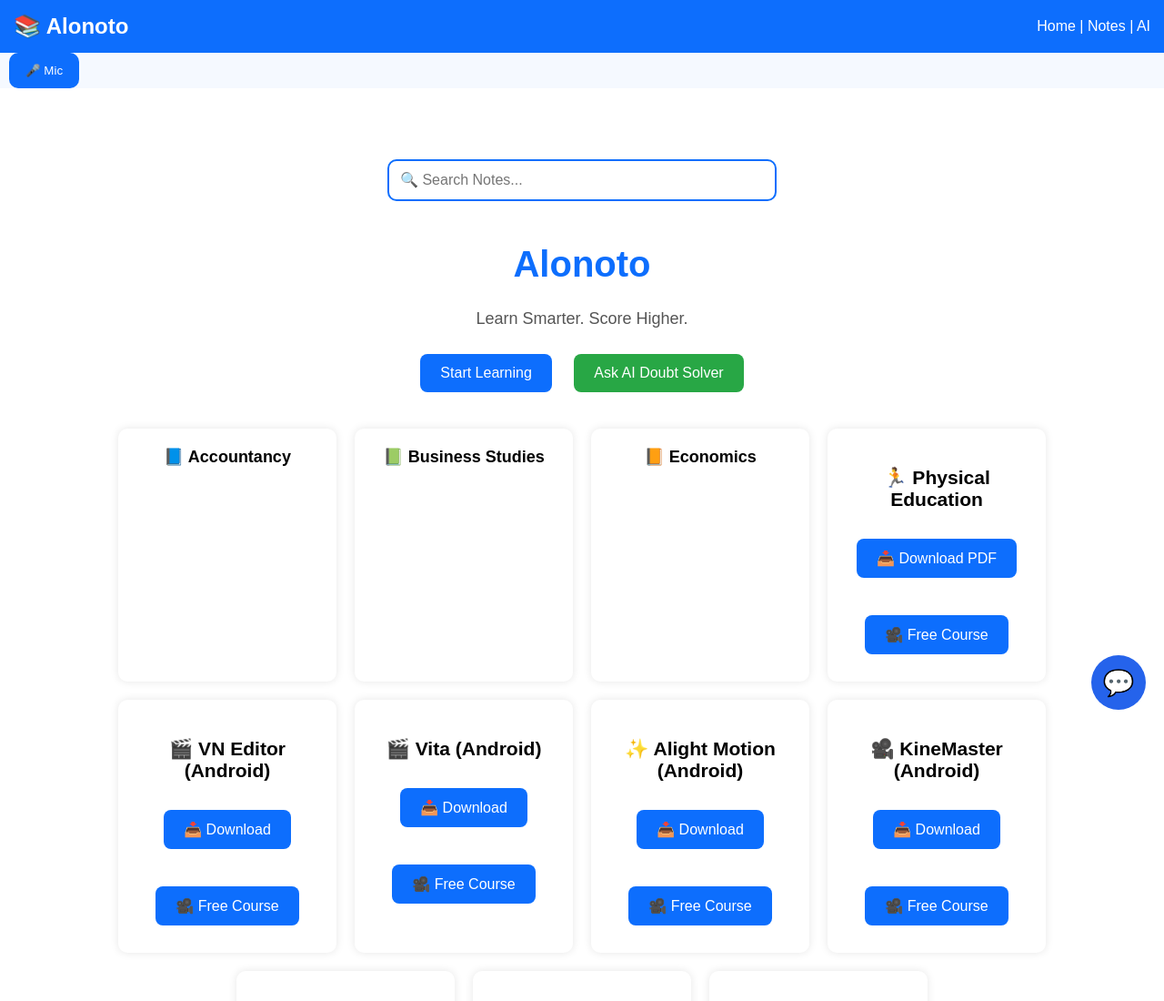
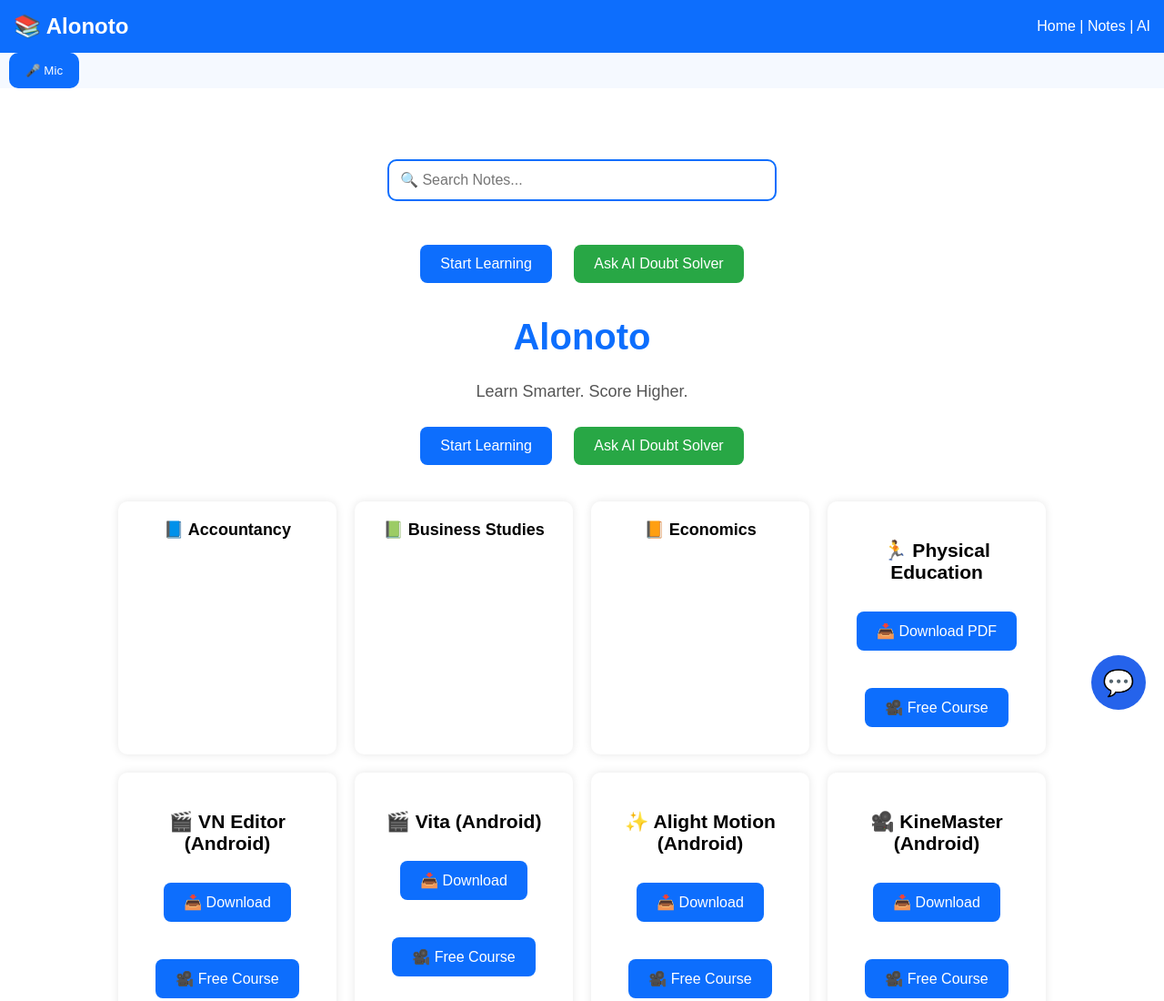
Before and after one commit to mridulpandey3457-beep/alonoto, a plain HTML site: page index.html in a window 1280 px wide. Shown: the top 1100 px of the page at 91% size. Drawn offline with Linux system fonts and the light colour scheme.

Commit message:
Update index.html

```diff
--- a/index.html
+++ b/index.html
@@ -131,6 +131,15 @@
 font-size:16px;
 margin-bottom:20px;
 ">
+<br><br>
+
+<button class="btn blue" onclick="window.location.href='accountancy.html'">
+Start Learning
+</button>
+
+<button class="btn green" onclick="document.getElementById('chatBox').style.display='block'">
+Ask AI Doubt Solver
+</button>
 <h1>Alonoto</h1>
 
 <p>Learn Smarter. Score Higher.</p>
```
